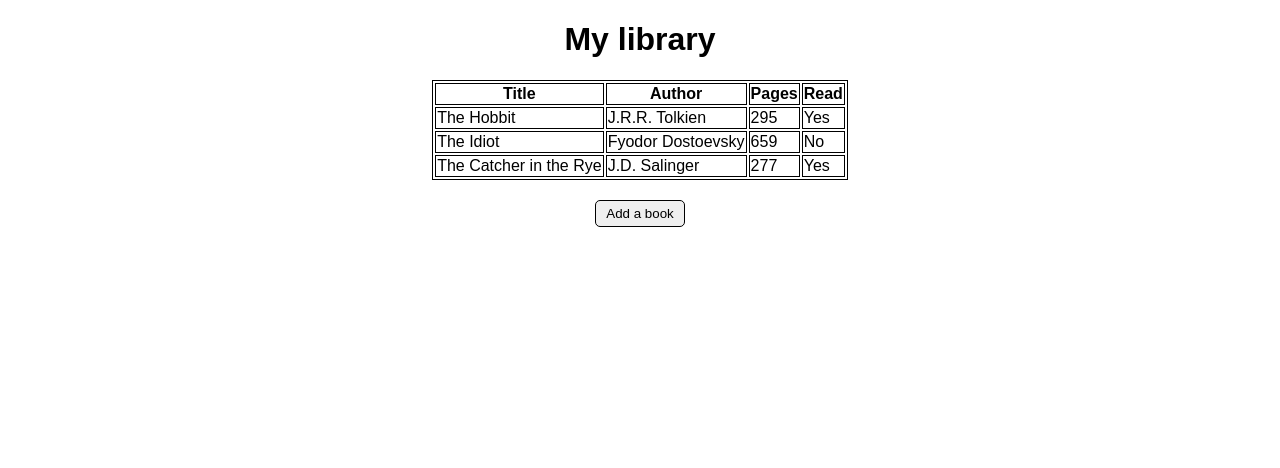
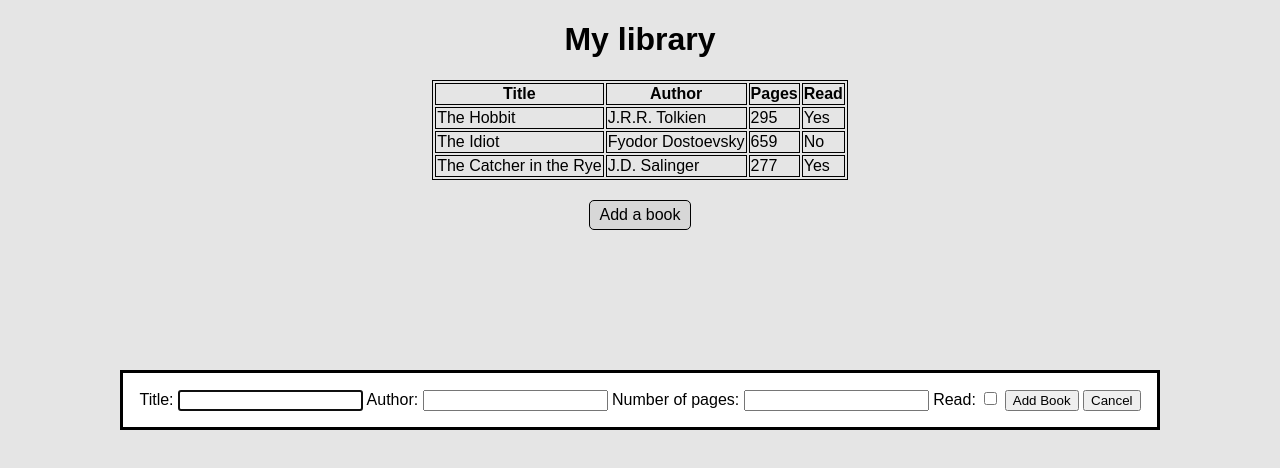
Before and after one commit to al3ss4ndrolb/library_exercise, a plain HTML site: page index.html in a window 1280 px wide. Both pictures are taken after a click on the button "Add a book". Drawn offline with Linux system fonts and the light colour scheme.

Commit message:
feat: add book functionality with dialog and form inside of it

```diff
--- a/index.html
+++ b/index.html
@@ -17,11 +17,28 @@
           <th>Read</th>
         </tr>
       </thead>
-      <tr>
-        <tbody></tbody>
-      </tr>
+      <tbody></tbody>
     </table>
     <button id="add-book">Add a book</button>
+    <dialog id="book-dialog">
+      <form id="book-form" method="dialog">
+        <label for="title">Title:</label>
+        <input type="text" id="title" name="title" required />
+        <label for="author">Author:</label>
+        <input type="text" id="author" name="author" required />
+        <label for="pages">Number of pages:</label>
+        <input type="number" id="pages" name="pages" required />
+        <label for="read">Read:</label>
+        <input type="checkbox" id="read" name="read" />
+        <button type="submit">Add Book</button>
+        <button
+          type="button"
+          onclick="document.querySelector('#book-dialog').close()"
+        >
+          Cancel
+        </button>
+      </form>
+    </dialog>
     <script src="main.js"></script>
   </body>
 </html>
--- a/main.js
+++ b/main.js
@@ -54,5 +54,24 @@ function displayBooks() {
   });
 }
 
+const addBtn = document.querySelector("#add-book");
+const dialog = document.querySelector("#book-dialog");
+const form = document.querySelector("#book-form");
+
+addBtn.addEventListener("click", () => {
+  dialog.showModal();
+});
+
+form.addEventListener("submit", (event) => {
+  event.preventDefault();
+  const title = form.elements["title"].value;
+  const author = form.elements["author"].value;
+  const pages = form.elements["pages"].value;
+  const read = form.elements["read"].checked;
+
+  addBookToLibrary(title, author, pages, read);
+  dialog.close();
+});
+
 // Initial display of books
 displayBooks();
--- a/styles.css
+++ b/styles.css
@@ -28,4 +28,5 @@ table {
   border-radius: 5px;
   border: 1px solid black;
   cursor: pointer;
+  font-size: medium;
 }
```
